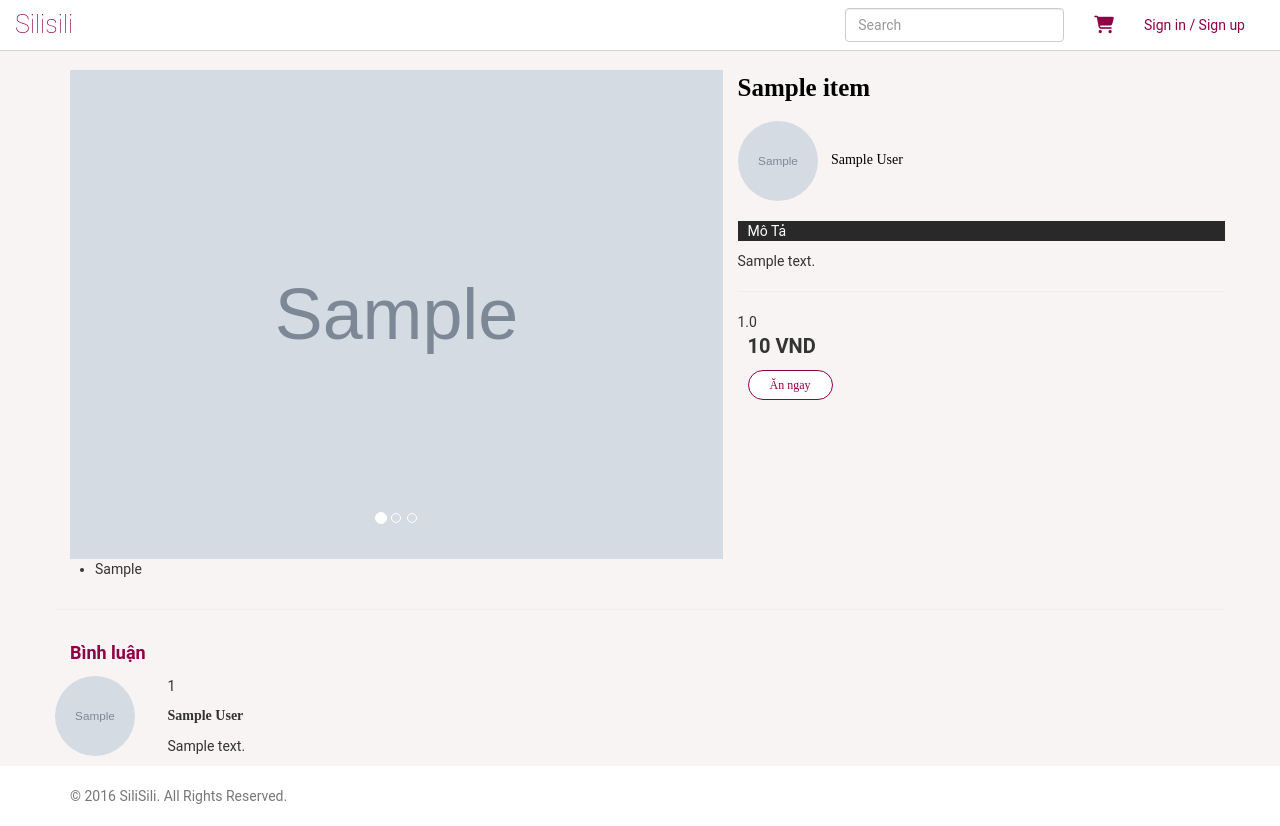
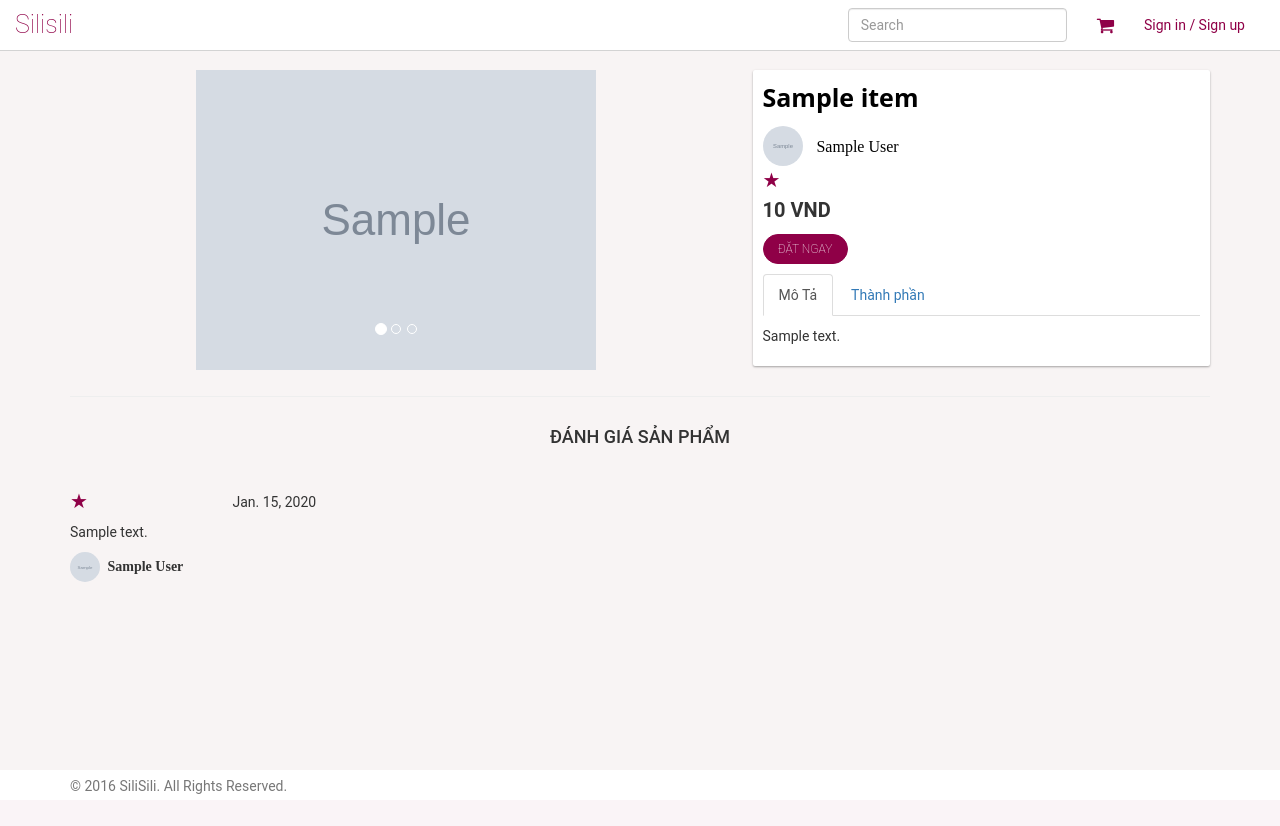
Before and after one commit to d33kayyy/web_django, a Django app: a page that uses templates/item/detail.html in a window 1280 px wide. After the commit the page ends 794 px from the top, so only its background shows below. Run offline with Django 3.2, Linux system fonts and the light colour scheme; tables that the repository leaves empty hold one stand-in row (values such as "Sample post"); grey boxes marked "Sample" are stand-in pictures; some libraries are stand-ins or nearby versions.

Commit message:
Merge item detail page

```diff
--- a/item/views.py
+++ b/item/views.py
@@ -45,6 +45,11 @@ class ItemDetailDisplay(DetailView):
     '''
     model = Item
     template_name = 'item/detail.html'
+
+    def get_context_data(self, **kwargs):
+        context = super(ItemDetailDisplay, self).get_context_data(**kwargs)
+        context['rating'] = range(int(self.object.get_rating()))
+        return context
 
     # def get_context_data(self, **kwargs):
     #     context = super(ItemDetailDisplay, self).get_context_data(**kwargs)
--- a/reviews/models.py
+++ b/reviews/models.py
@@ -34,3 +34,6 @@ class Review(models.Model):
     def approve(self):
         self.approved_comment = True
         self.save()
+
+    def get_rating(self):
+        return range(self.rating)
--- a/static/item/item_detail.css
+++ b/static/item/item_detail.css
@@ -2,123 +2,75 @@
     background-image: none
 }
 
-.carousel-inner > .item > img,
-.carousel-inner > .item > a > img {
-    width: 100%;
-    margin: auto;
+/*.carousel-inner > .item > img,*/
+/*.carousel-inner > .item > a > img {*/
+/*width: 100%;*/
+/*margin: auto;*/
+/*}*/
+
+.img_slide {
+    max-height: 300px;
+    width: auto;
 }
 
-/* Product info */
-.food_name {
-    font-family: Avenir Next;
-    font-weight: bold;
-    margin: 0 0 15px 0;
-    font-size: 25px;
-    color: black;
-}
+/*!* Product info *!*/
 
 .avatar {
-    height: 80px;
-    width: 80px;
+    height: 40px;
+    width: 40px;
     box-shadow: none;
 }
 
 .cook_name {
-    font-family: 'Avenir Next';
+    font-family: 'Avenir Next', serif;
     color: black;
-    text-align: left;
-    margin-left: 10px;
-    display: inline;
+    font-size: medium;
+    margin-left: 15px;
+    margin-top: 10px;
 }
 
-.description {
-    margin-top: 20px;
-    color: white;
-    background-color: #292929;
-    font-weight: normal;
-}
-
-#description {
-    margin-left: 10px;
-    color: white;
+.food_name {
+    font-family: 'Open Sans', sans-serif;
+    font-weight: bold;
+    font-size: 25px;
+    color: black;
 }
 
 .price {
     font-weight: bold;
     font-size: 20px;
-    margin-left: 10px;
 }
 
-#review {
-    margin-top: 10px;
-    width: 700px;
-    color: #8F0047;
-    font-weight: bold;
-    font-size: large;
+/* Review section */
+
+.title {
+    text-transform: uppercase;
+    text-align: center;
+    margin-bottom: 30px;
 }
 
-.save_btn {
-    width: 170px;
-    height: 45px;
-    font-size: 15px;
-    color: #8F0047;
-    background-color: white;
-    border-style: solid;
-    border-width: 2px;
-    border-color: #8F0047;
-    border-radius: 30px;
-    font-family: "Avenir Next";
-    font-weight: lighter;
+.date {
+    margin-top: 5px;
 }
 
-.sm_button {
-    margin-left: 0px;
-    width: 85px;
+.user_img {
+    width: 30px;
     height: 30px;
-    font-size: 12px;
-    color: #8F0047;
-    background-color: white;
-    border-style: solid;
-    border-width: 1px;
-    border-color: #8F0047;
-    border-radius: 40px;
-    font-family: "Avenir Next";
-    font-weight: normal;
-}
-
-.buy_button {
-    margin: 10px 0 0 10px;
-    width: 85px;
-    height: 30px;
-    font-size: 12px;
-    color: #8F0047;
-    background-color: white;
-    border-style: solid;
-    border-width: 1px;
-    border-color: #8F0047;
-    border-radius: 40px;
-    font-family: "Avenir Next";
-    font-weight: normal;
-}
-
-.save_btn:hover {
-    background-color: #8F0047;
-    color: white;
-}
-
-.sm_button:hover {
-    background-color: #8F0047;
-    color: white;
-}
-
-.buy_button:hover {
-    margin-top: 10px;
-    background-color: #8F0047;
-    color: white;
 }
 
 .user_name {
-    margin-top: 10px;
     font-family: Avenir Next;
     font-weight: bolder;
+    margin: 5px 0 30px 5px;
+    padding: 0;
 }
+
+.small_btn {
+    width: 85px;
+    height: 30px;
+    padding: 0;
+    font-size: 12px;
+    font-family: "roboto", sans-serif;
+    font-weight: lighter;
+    text-transform: uppercase;
+}
--- a/static/item/rating.css
+++ b/static/item/rating.css
@@ -1,48 +1,16 @@
-@import url(//netdna.bootstrapcdn.com/font-awesome/3.2.1/css/font-awesome.css);
-
-/****** Style Star Rating Widget *****/
-
-.rating {
-    display: block;
+.rate {
+    height: 20px;
     float: left;
-    overflow: auto;
 }
 
-.rating > input {
-    display: none;
+.rate:not(:checked) > label {
+    width: 1em;
+    overflow: hidden;
+    white-space: nowrap;
+    font-size: 20px;
+    color: rgba(143, 0, 71, 1);
 }
 
-.rating > label:before {
-    margin: 5px;
-    font-size: 1.25em;
-    font-family: FontAwesome;
-    display: inline-block;
-    content: "\f005";
+.rate:not(:checked) > label:before {
+    content: '★ ';
 }
-
-.rating > .half:before {
-    content: "\f089";
-    position: absolute;
-}
-
-.rating > label {
-    color: #ddd;
-    float: right;
-}
-
-/***** CSS Magic to Highlight Stars on Hover *****/
-
-.rating > input:checked ~ label, /* show gold star when clicked */
-.rating:not(:checked) > label:hover, /* hover current star */
-.rating:not(:checked) > label:hover ~ label {
-    color: #FFD700;
-}
-
-/* hover previous stars in list */
-
-.rating > input:checked + label:hover, /* hover current star when changing rating */
-.rating > input:checked ~ label:hover,
-.rating > label:hover ~ input:checked ~ label, /* lighten current selection */
-.rating > input:checked ~ label:hover ~ label {
-    color: #FFED85;
-}
--- a/static/sticky-footer-navbar.css
+++ b/static/sticky-footer-navbar.css
@@ -7,7 +7,7 @@ html {
 
 body {
     /* Margin bottom by footer height */
-    margin-bottom: 60px;
+    margin-bottom: 30px;
 }
 
 .footer {
@@ -15,7 +15,7 @@ body {
     bottom: 0;
     width: 100%;
     /* Set the fixed height of the footer here */
-    height: 60px;
+    height: 30px;
     background-color: white;
 }
 
@@ -23,13 +23,11 @@ body {
 -------------------------------------------------- */
 /* Not required for template or sticky footer method. */
 
-.container .text-muted {
-    margin: 20px 0;
-}
-
-.footer > .container {
-    padding-right: 15px;
-    padding-left: 15px;
+.footer_text {
+    height: 100%;
+    margin: 0;
+    padding: 0;
+    margin-top: 6px;
 }
 
 code {
--- a/templates/item/detail.html
+++ b/templates/item/detail.html
@@ -26,7 +26,7 @@
                         {% for i in item.images.all %}
                             {% if i.image %}
                                 <div class="item {% if forloop.first %} active {% endif %}">
-                                    <img class="img-responsive" src="{{ i.image.url }}" alt="First slide">
+                                    <img class="img-responsive img_slide center-block" src="{{ i.image.url }}" alt="image">
                                 </div>
                             {% endif %}
                         {% empty %}
@@ -38,12 +38,17 @@
                 </div>
             </div>
             <div class="col-md-5">
+                <div class="card card-1">
                     <div class="row">
+                        <div class="col-md-12">
                             <p class="food_name">
                                 {{ item.name }}
                             </p>
                         </div>
+                    </div>
+
                     <div class="row">
+                        <div class="col-md-1 col-xs-2">
                             <a href="{% url 'users:detail' item.chef.profile.slug %}">
                                 {% if item.chef.profile.avatar %}
                                     <img class="avatar img-circle" src="{{ item.chef.profile.avatar.url }}"
@@ -53,93 +58,107 @@
                                          alt="avatar"/>
                                 {% endif %}
                             </a>
+                        </div>
+                        <div class="col-md-11 col-xs-10">
                             <a href="{% url 'users:detail' item.chef.profile.slug %}">
                                 <div class="cook_name">{{ item.chef.profile.name }}</div>
                             </a>
                         </div>
+                    </div>
+
+                    <!--rating-->
                     <div class="row">
-                    <div class="description">
-                        <p id="description">Mô Tả</p>
+                        <div class="col-md-12 col-xs-12 rate">
+                            {% for foo in rating %}
+                                <label></label>
+                            {% endfor %}
                         </div>
-                    <p>
-                        {{ item.description }}
-                    </p>
-                    <hr>
-                    <div> {{ item.get_rating }}</div>
-                    <div class="price">{{ item.price|intcomma }} VND</div>
+                    </div>
+
+                    <!--price-->
+                    <div class="row">
+                        <div class="col-md-12 col-xs-12">
+                            <p class="price margin_top_10">{{ item.price|intcomma }} VND</p>
+                        </div>
+                    </div>
+
+                    <!--buy Button-->
+                    <div class="row">
+                        <div class="col-md-12">
                             <form method="post" action="{% url 'cart:add' %}">
                                 {% csrf_token %}
                                 <input type="hidden" name="item_id" value="{{ item.id }}"/>
                                 <input type="hidden" name="quantity" value="1"/>
-                        <input type="submit" class="buy_button" value="Ăn ngay"/>
+                                <input type="submit" class="custom_btn small_btn" value="Đặt ngay"/>
                             </form>
                         </div>
                     </div>
+
+                    <!--description/ingredient-->
+                    <div class="row margin_top_10">
+                        <div class="col-md-12">
+                            <ul class="nav nav-tabs">
+                                <li class="active"><a data-toggle="tab" href="#home">Mô Tả</a></li>
+                                <li><a data-toggle="tab" href="#menu1">Thành phần</a></li>
+                            </ul>
+
+                            <div class="tab-content">
+                                <div id="home" class="tab-pane fade in active">
+                                    <p class="margin_top_10">{{ item.description }}</p>
                                 </div>
-
-        <div class="row">
-            <ul>
+                                <div id="menu1" class="tab-pane fade">
+                                    <ul class="margin_top_10">
                                         {% for ingredient in item.get_ingredient %}
                                             <li>{{ ingredient|capfirst }}</li>
                                         {% endfor %}
                                     </ul>
                                 </div>
+                            </div>
+                        </div>
+                    </div>
+                </div>
+            </div>
+        </div>
+    </div>
 
     <!--Review area //-->
+    <div class="container">
+        <hr>
         <div class="row">
-            <hr>
-            <div class="accordion col-md-6">
-                <p id="review"> Bình luận</p>
-
-                {% for review in item.reviews.all|slice:":2" %}
-                    {% include "layout/review_snippet.html" with review=review %}
-                {% empty %}
-                    <p>No reviews here yet :(</p>
-                {% endfor %}
-
-                {% if item.reviews.count > 2 %}
-                    <div class="accordion-group">
-                        <div id="collapseTwo" class="accordion-body collapse">
-                            {% for review in item.reviews.all|slice:"2:" %}
+            <div class="col-md-12 title">
+                <h4>Đánh Giá Sản Phẩm</h4>
+            </div>
+        </div>
+        <div class="row">
+            {% for review in item.reviews.all|slice:":3" %}
                 {% include "layout/review_snippet.html" with review=review %}
             {% empty %}
                 <p>No reviews here yet :(</p>
             {% endfor %}
         </div>
+        <div class="collapse" id="collapseReview">
+            <div class="row">
+                {% if item.reviews.count > 3 %}
+
+                    {% for review in item.reviews.all|slice:"3:" %}
+                        {% if forloop.counter|divisibleby:3 %}
+                            <div class="row">
+                        {% endif %}
+                    {% include "layout/review_snippet.html" with review=review %}
+                    {% if forloop.counter|divisibleby:3 %}
                         </div>
+                    {% endif %}
+                    {% endfor %}
 
                     <div class="row text-center" style="margin-top: 10px">
-                        <button class="SeeMore2 sm_button" data-toggle="collapse" href="#collapseTwo">Xem thêm</button>
+                        <button class="custom_btn small_btn" type="button" data-toggle="collapse"
+                                data-target="#collapseReview"
+                                aria-expanded="false" aria-controls="collapseReview">
+                            Xem thêm
+                        </button>
                     </div>
                 {% endif %}
             </div>
         </div>
-
-{#        <div class="row">#}
-{#            <div class="accordion col-md-6">#}
-{#                <form method="post" action="{% url 'item:detail' item.slug %}">#}
-{#                    {% csrf_token %}#}
-{#                    <div class="rating" style="display: block">#}
-{#                        <input type="radio" id="star5" name="rating" value="5"/>#}
-{#                        <label class="full" for="star5" title="Awesome - 5 stars"></label>#}
-{#                        <input type="radio" id="star4" name="rating" value="4"/>#}
-{#                        <label class="full" for="star4" title="Pretty good - 4 stars"></label>#}
-{#                        <input type="radio" id="star3" name="rating" value="3" checked/>#}
-{#                        <label class="full" for="star3" title="Meh - 3 stars"></label>#}
-{#                        <input type="radio" id="star2" name="rating" value="2"/>#}
-{#                        <label class="full" for="star2" title="Kinda bad - 2 stars"></label>#}
-{#                        <input type="radio" id="star1" name="rating" value="1"/>#}
-{#                        <label class="full" for="star1" title="Sucks big time - 1 star"></label>#}
-{#                    </div>#}
-{##}
-{#                    <div style="display: block">#}
-{#                        <label for="content">Your Review</label>#}
-{#                        <textarea name="content" cols="45" rows="8" aria-required="true"></textarea>#}
-{#                    </div>#}
-{#                    <button type="submit" class="btn btn-default create-btn">Add review</button>#}
-{#                </form>#}
-{#            </div>#}
-{#        </div>#}
-
     </div>
 {% endblock %}
--- a/templates/layout/base.html
+++ b/templates/layout/base.html
@@ -100,7 +100,7 @@
 
 <footer class="footer">
     <div class="container">
-        <p class="text-muted">&copy; 2016 SiliSili. All Rights Reserved.</p>
+        <p class="text-muted footer_text">&copy; 2016 SiliSili. All Rights Reserved.</p>
     </div>
 </footer>
 
--- a/templates/layout/review_snippet.html
+++ b/templates/layout/review_snippet.html
@@ -1,17 +1,27 @@
 {% with review.reviewer as u %}
-    <div class="row">
-        <div class="col-md-2" style="padding: 0">
-            <img class="img-circle avatar" src="{{ u.avatar.url }}">
+    <div class="col-md-4">
+        <div class="row">
+            <div class="col-md-5 col-xs-4 rate">
+                {% for foo in review.get_rating %}
+                    <label> </label>
+                {% endfor %}
+            </div>
+            <div class="col-md-7 col-xs-8">
+                <p class="date">{{ review.updated_time|date }}</p>
+            </div>
         </div>
-        <div class="col-md-10" style="text-align: left">
-            <div>
-                {{ review.rating }}
+        <div class="row">
+            <div class="col-md-11">
+                <p>{{ review.content }}</p>
             </div>
-            <p class="user_name">{{ u.name }}</p>
-
-            <p class="word_description">
-                {{ review.content }}
-            </p>
+        </div>
+        <div class="row">
+            <div class="col-md-1 col-xs-1">
+                <img class="img-circle user_img" src="{{ u.avatar.url }}">
+            </div>
+            <div class="col-md-11 col-xs-11">
+                <p class="user_name">{{ u.name }}</p>
+            </div>
         </div>
     </div>
 {% endwith %}
```
Also changed, not shown: silisili/settings.py (+9 -9 lines), static/reviews/rating.css (added, +48 -0 lines), templates/reviews/review.html (+12 -7 lines). Lines whose indentation alone changed are shown as unchanged.
